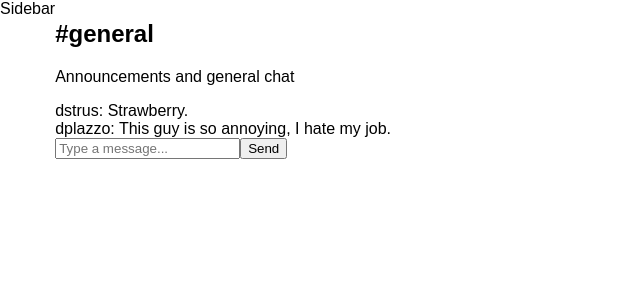
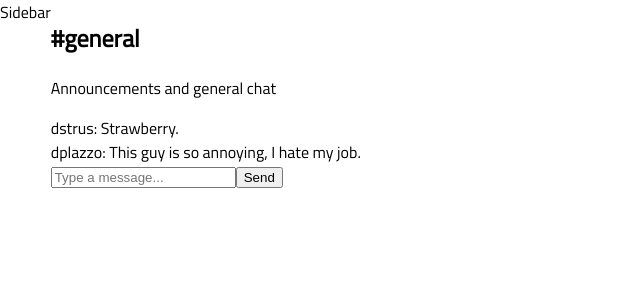
Before and after one commit to jiena76/Chatarang, a React (Create React App) app: page / in a window 1280 px wide. Shown: the top 300 px of the page, without its empty margins (0-640 px from the left). Built offline with nearby package versions, Linux system fonts and the light colour scheme.

Commit message:
add messages via control form

```diff
--- a/src/App.css
+++ b/src/App.css
@@ -1,4 +1,6 @@
+@import url('https://fonts.googleapis.com/css?family=Titillium+Web');
+
 body {
   margin: 0;
-  font-family: Raleway, sans-serif;
+  font-family: 'Titillium Web', sans-serif;
 }
--- a/src/Chat.js
+++ b/src/Chat.js
@@ -25,13 +25,14 @@ class Chat extends Component{
     }
   }
 
-  addMessage = () => {
+  addMessage = (body) => {
     // making a deep copy using [...arrayName]
     const messages = [...this.state.messages]
     messages.push({
       id: Date.now(),
       userName: "Jieun",
-      body: "I'm excited for dinner",
+      body: body,
+      // or just "body"
     })
 
     // {messages: messages} not required because variable name == tag name
--- a/src/MessageForm.js
+++ b/src/MessageForm.js
@@ -1,20 +1,34 @@
-import React from 'react'
+import React, {Component} from 'react'
 
-const MessageForm = (props) => {
-  const handleSubmit = (e) => {
+class MessageForm extends Component{
+  state = {
+    body: ''
+  }
+
+  handleSubmit = (e) => {
     e.preventDefault();
-    props.addMessage();
+    this.props.addMessage(this.state.body);
   }
+
+  handleChange = (e) => {
+    this.setState({body: e.target.value});
+  }
+
+  render(){
     return(
-    <form className="MessageForm" onSubmit={handleSubmit}>
+      <form className="MessageForm" onSubmit={this.handleSubmit}>
         <input
           type="text"
           name='body'
           placeholder='Type a message...'
+          value={this.state.body}
+          onChange={this.handleChange}
         />
         <button type='submit'>Send</button>
       </form>
     );
   }
 
+}
+
 export default MessageForm;
```
Lines whose indentation alone changed are shown as unchanged.
